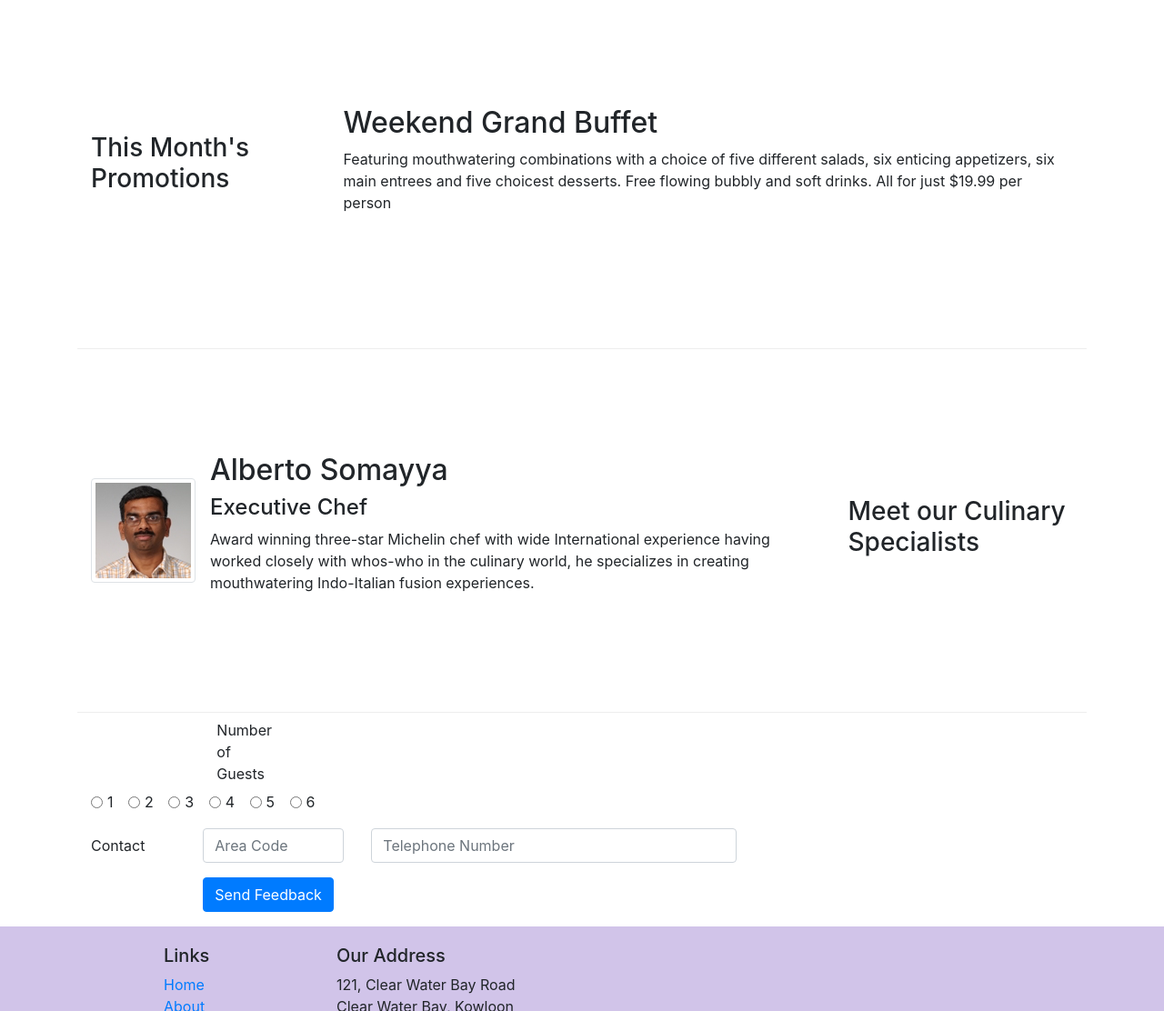
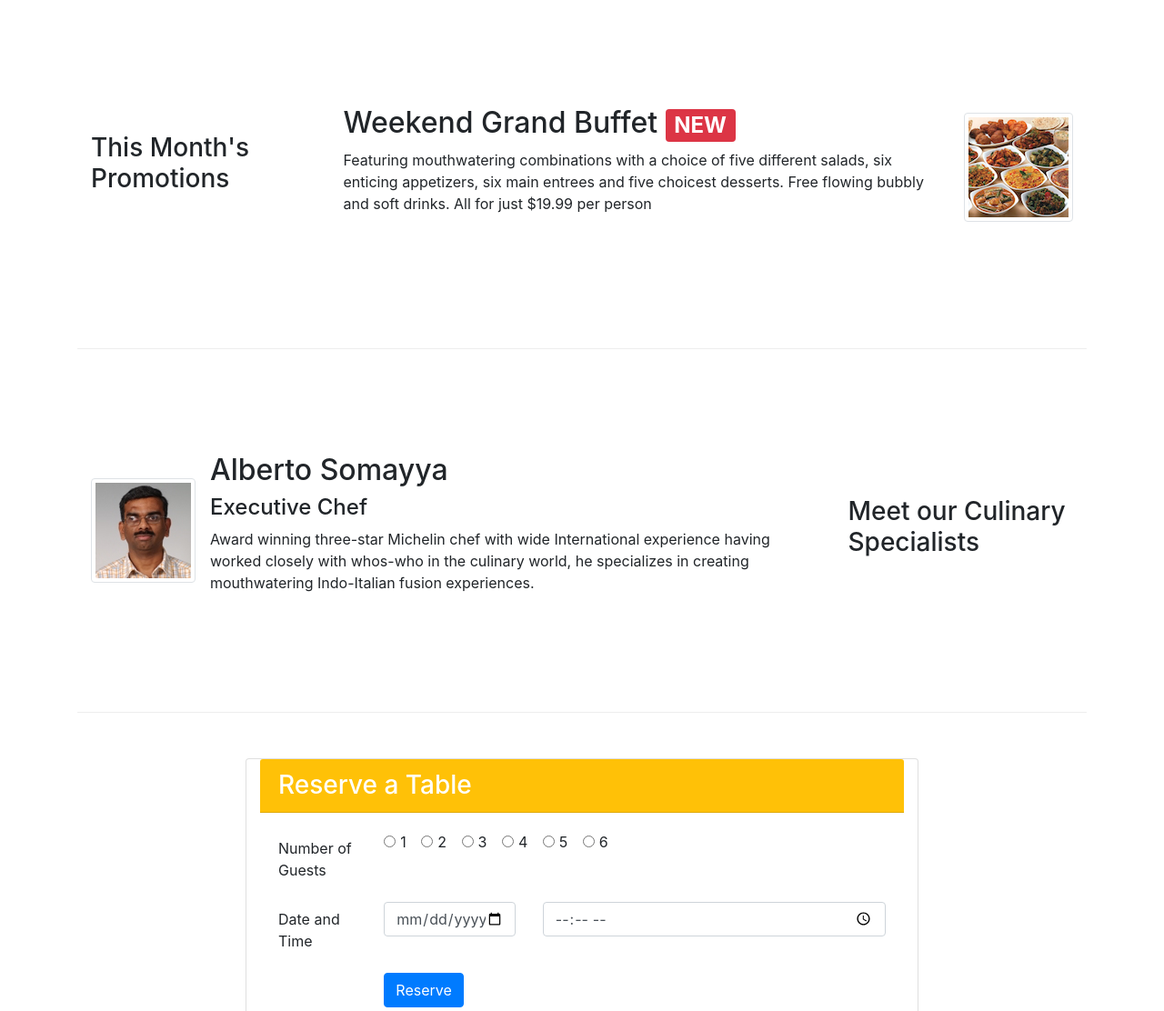
Before and after one commit to dpillai/conFusion, a website: page index.html in a window 1280 px wide. Shown: the part 750-1862 px from the top of the page at 91% size. Drawn offline with nearby package versions, Linux system fonts and the light colour scheme.

Commit message:
assignment 02

```diff
--- a/index.html
+++ b/index.html
@@ -35,8 +35,11 @@
                   <h1>Ristorante con Fusion</h1>
                   <p>We take inspiration from the World's best cuisines, and create a unique fusion experience. Our lipsmacking creations will tickle your culinary senses!</p>
               </div>
-              <div class="col-12 col-sm" align-self-center>
+              <div class="col-12 col-sm-3 align-self-center">
                 <img src="img/logo.png" class="image-fluid" alt="logo">
+              </div>
+              <div class="col-12 col-sm-3 align-self-center">
+                <a class="btn btn-warning btn-block" href="#reservationForm" role="button">Reserve Table</a>
               </div>
           </div>
       </div>
@@ -61,8 +64,13 @@
         <h3>This Month's Promotions</h3>
       </div>
       <div class="col col-sm col-md">
-        <h2>Weekend Grand Buffet</h2>
-        <p>Featuring mouthwatering combinations with a choice of five different salads, six enticing appetizers, six main entrees and five choicest desserts. Free flowing bubbly and soft drinks. All for just $19.99 per person </p>
+        <div class="media">
+          <div class="media-body">
+            <h2>Weekend Grand Buffet <span class="badge badge-danger"> NEW</span></h2>
+            <p class="d-none d-sm-block">Featuring mouthwatering combinations with a choice of five different salads, six enticing appetizers, six main entrees and five choicest desserts. Free flowing bubbly and soft drinks. All for just $19.99 per person </p class="d-none d-sm-block">
+          </div>
+          <img class="d-flex ml-3 img-thumbnail align-self-center" src="img/buffet.png" alt="buffet">
+        </div>
       </div>
     </div>
     <div class="row row-content align-items-center">
@@ -75,19 +83,22 @@
           <div class="media-body">
             <h2 class="mt-0">Alberto Somayya</h2>
             <h4>Executive Chef</h4>
-            <p>Award winning three-star Michelin chef with wide International experience having worked closely with whos-who in the culinary world, he specializes in creating mouthwatering Indo-Italian fusion experiences. </p>
+            <p class="d-none d-sm-block">Award winning three-star Michelin chef with wide International experience having worked closely with whos-who in the culinary world, he specializes in creating mouthwatering Indo-Italian fusion experiences. </p class="d-none d-sm-block">
           </div>
         </div>
       </div>
     </div>
-    <!-- bedgin of reservation form card -->
-    <div class="col-12 col-md-8">
-      <form>
+    <div class="row row-content align-items-center justify-content-center">
+      <!-- begin of reservation form card -->
+      <div class="card col-sm-8">
+        <h3 class="card-header bg-warning text-white">Reserve a Table</h3>
+        <div class="card-body">
+          <form id="reservationForm">
             <div class="form-group row">
-          <div class="col-md-6 offset-md-2">
-            <label for="numberOfGuests" class="col-md-2 col-form-label">Number of Guests</label>
+              <div class="col-md-2">
+                <label for="numberOfGuests" class="col-form-label">Number of Guests</label>
               </div>
-          <div class="col-md-10">
+              <div class="col-md">
                 <div class="form-check-inline">
                   <input type="radio" class="form-check-input" name="guests01" id="guests01">
                   <label for="guests01" class="form-check-label">1</label>
@@ -115,22 +126,23 @@
               </div>
             </div>
             <div class="form-group row">
-          <label for="telNum" class="col-12 col-md-2 col-form-label">Contact</label>
+              <label for="date" class="col-12 col-md-2 col-form-label">Date and Time</label>
               <div class="col-5 col-md-3">
-            <input type="tel" class="form-control" id="areaCode" name="areacCode" placeholder="Area Code" value="">
+                <input type="date" class="form-control" id="date" name="date" placeholder="Date" value="">
               </div>
               <div class="col-7 col-md-7">
-            <input type="tel" class="form-control" id="firstName" name="telNum" placeholder="Telephone Number" value="">
+                <input type="time" class="form-control" id="time" name="time" placeholder="time" value="">
               </div>
             </div>
             <div class="form-group row">
               <div class="offset-md-2 col-md-10">
-            <button type="submit" class="btn btn-primary">Send Feedback</button>
+                <button type="submit" class="btn btn-primary">Reserve</button>
               </div>
             </div>
-      </form> <!--Form ends here -->
+          </form>
         </div>
-    <!-- end of reservation form card -->
+      </div><!-- end of reservation form card -->
+    </div>
   </div>
   <footer class="footer">
     <div class="container">
@@ -178,5 +190,4 @@
   <script src="node_modules/popper.js/dist/umd/popper.min.js"></script>
   <script src="node_modules/bootstrap/dist/js/bootstrap.min.js"></script>
 </body>
-
 </html>
```
Lines whose indentation alone changed are shown as unchanged.
